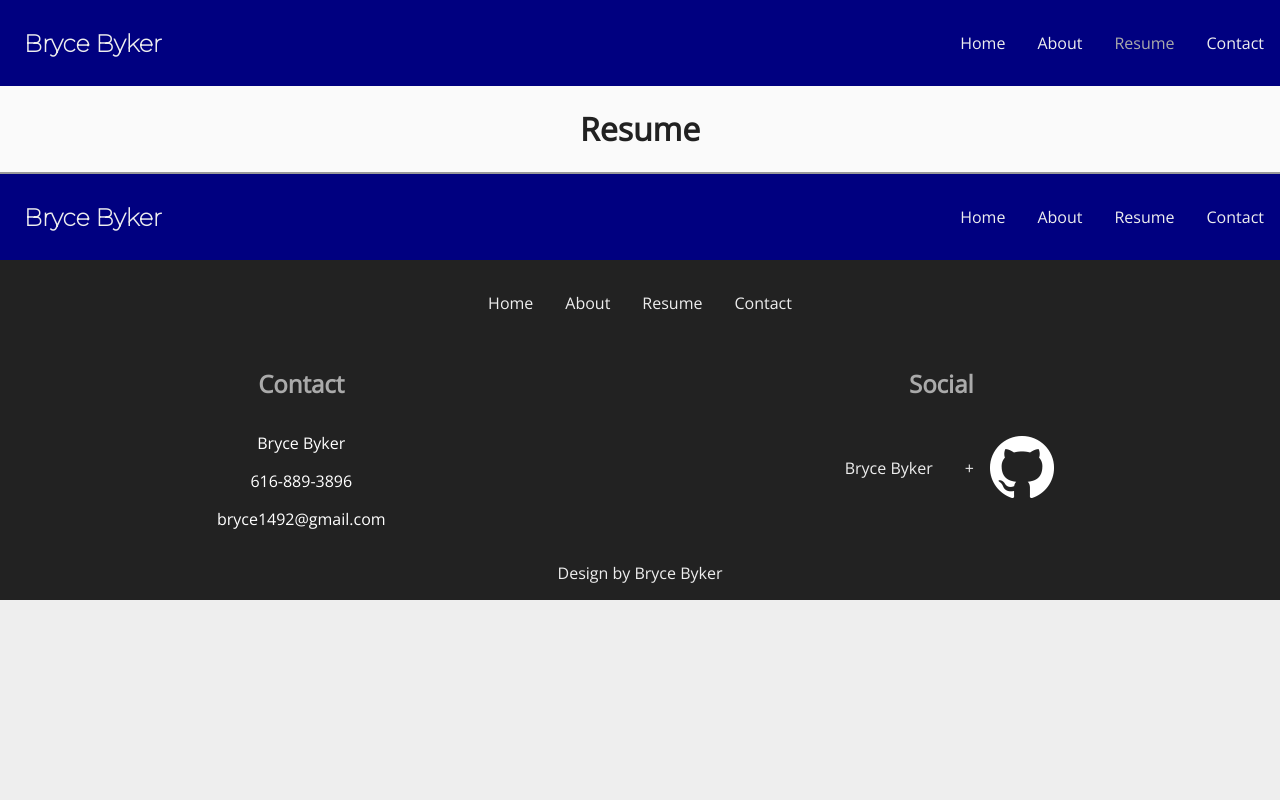
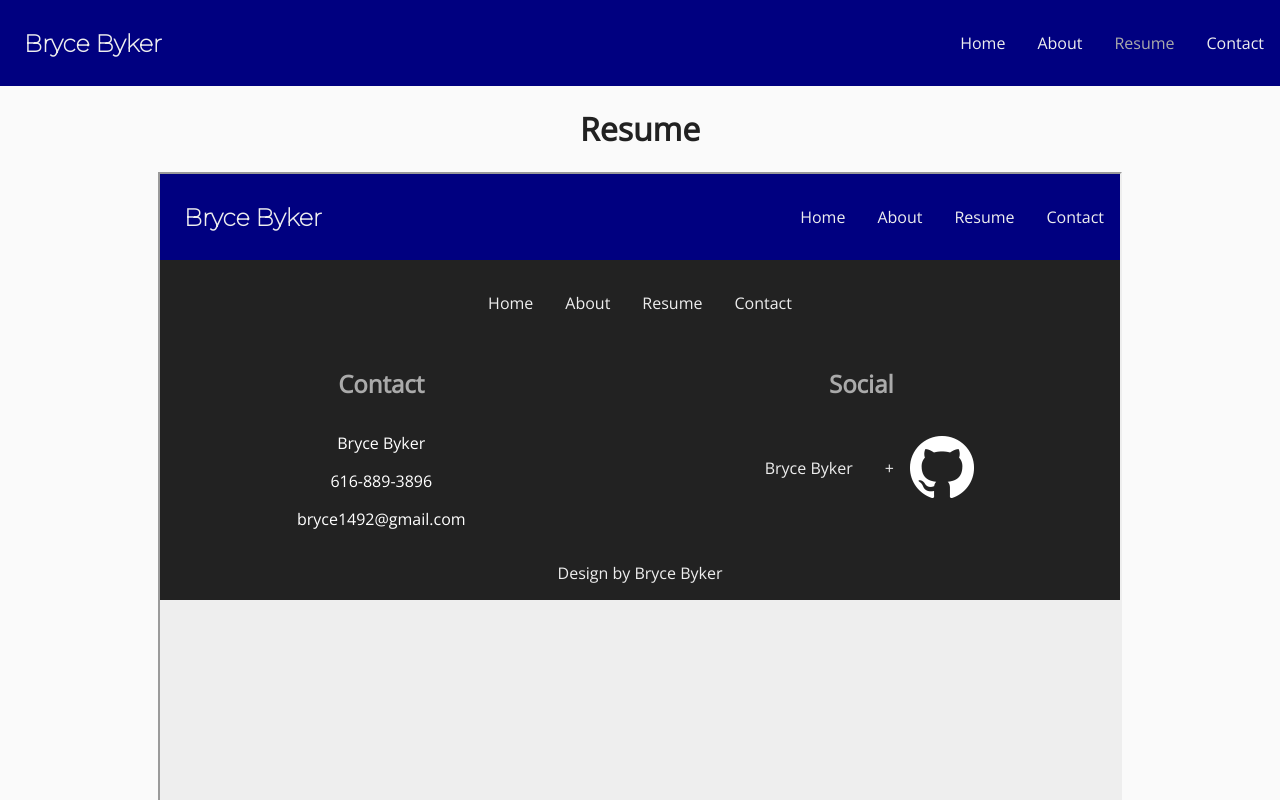
Before and after one commit to Bykerbry/portfolio, an Angular app: page /resume in a window 1280 px wide. Shown: the top 800 px of the page. Built offline with nearby package versions, Linux system fonts and the light colour scheme.

Commit message:
resposive iframe css

```diff
--- a/src/app/contact/contact.component.css
+++ b/src/app/contact/contact.component.css
@@ -30,7 +30,7 @@ button {
     border: 1px solid #000080;
     padding: .5em 1em;
     text-align: center;
-    margin: 1rem 0;
+    margin: 1rem auto;
     cursor: pointer;
     color: #EEE;
     background-color: #000080;
--- a/src/app/resume/resume.component.css
+++ b/src/app/resume/resume.component.css
@@ -2,26 +2,53 @@ h1 {
     text-align: center;
 }
 
+
 .container {
+    position: relative;
+    padding-bottom: 130%;
+    padding-top: 35px;
+    height: 0;
+    overflow: hidden;
+}
+
+iframe {
+    position: absolute;
+    top:0;
+    left: 0;
+    width: 100%;
+    height: 100%;
+}
+
+/* .container {
     display: flex;
     justify-content: center;
     margin-bottom: 2rem;
 }
+ */
+
+/* iframe {
+    width: 1px;
+    min-width: 100%;
+}
 
 iframe {
-    width: 1px;
-    min-width: 100%;
-    width: 100%;
-    height: 500px;
-}
-
-/* iframe {
     width: 75%;
     height: 500px;
 } */
 
 @media screen and (min-width: 600px) {
-    iframe {
+    .container {
+        display: flex;
+        justify-content: center;
+        padding: 0;
+        margin-bottom: 2rem;
+        overflow: auto;
         height: 95vh;
     }
+
+    iframe {
+        position: static;
+        display: flex;
+        width: 75%;
+    }
 }
```
Also changed, not shown: 2 other files (tests, documents, lock files or other folders).
